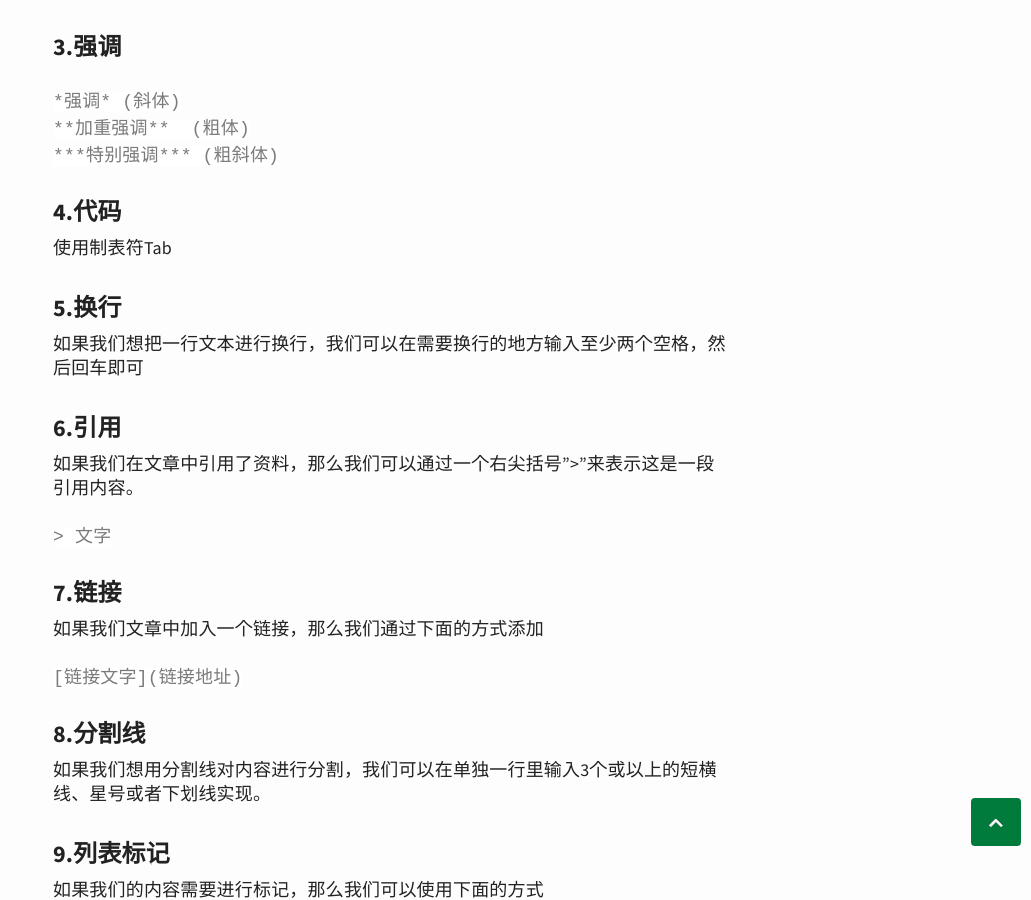
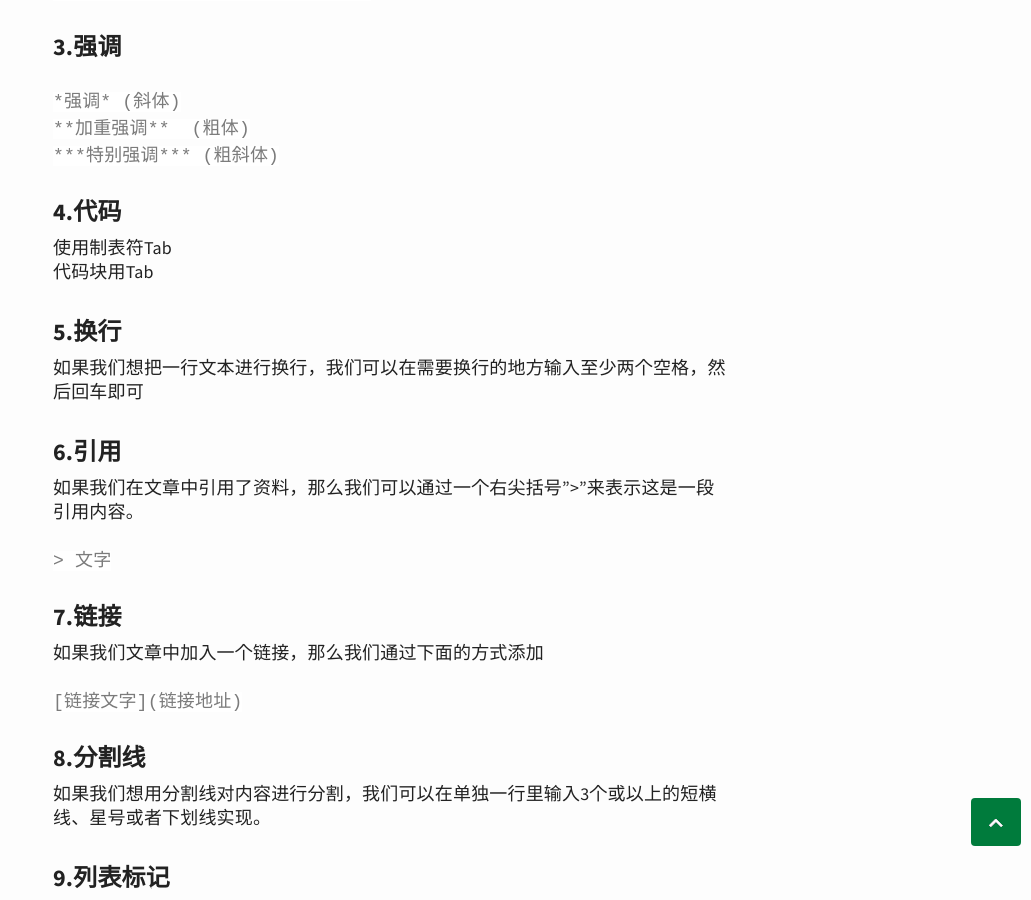
Before and after one commit to xiaoyu33/xiaoyu33.github.io, a Jekyll site: the page built from _posts/2015-08-17-md格式介绍.md, in a window 1280 px wide and 900 px high, scrolled down 909 px. Shown: the whole window, without its empty margins (249-1280 px from the left). Built offline with Jekyll 4.4.1, drawn with Linux system fonts in a browser that asks for light colours; comment, search, counter and statistics services are not loaded.

Commit message:
Update 2015-08-17-md格式介绍.md

````diff
--- a/_posts/2015-08-17-md格式介绍.md
+++ b/_posts/2015-08-17-md格式介绍.md
@@ -28,6 +28,7 @@ http://maxiang.info/
 ```
 ###4.代码
 使用制表符Tab
+代码块用Tab
 ###5.换行
 如果我们想把一行文本进行换行，我们可以在需要换行的地方输入至少两个空格，然后回车即可
 ###6.引用
````
